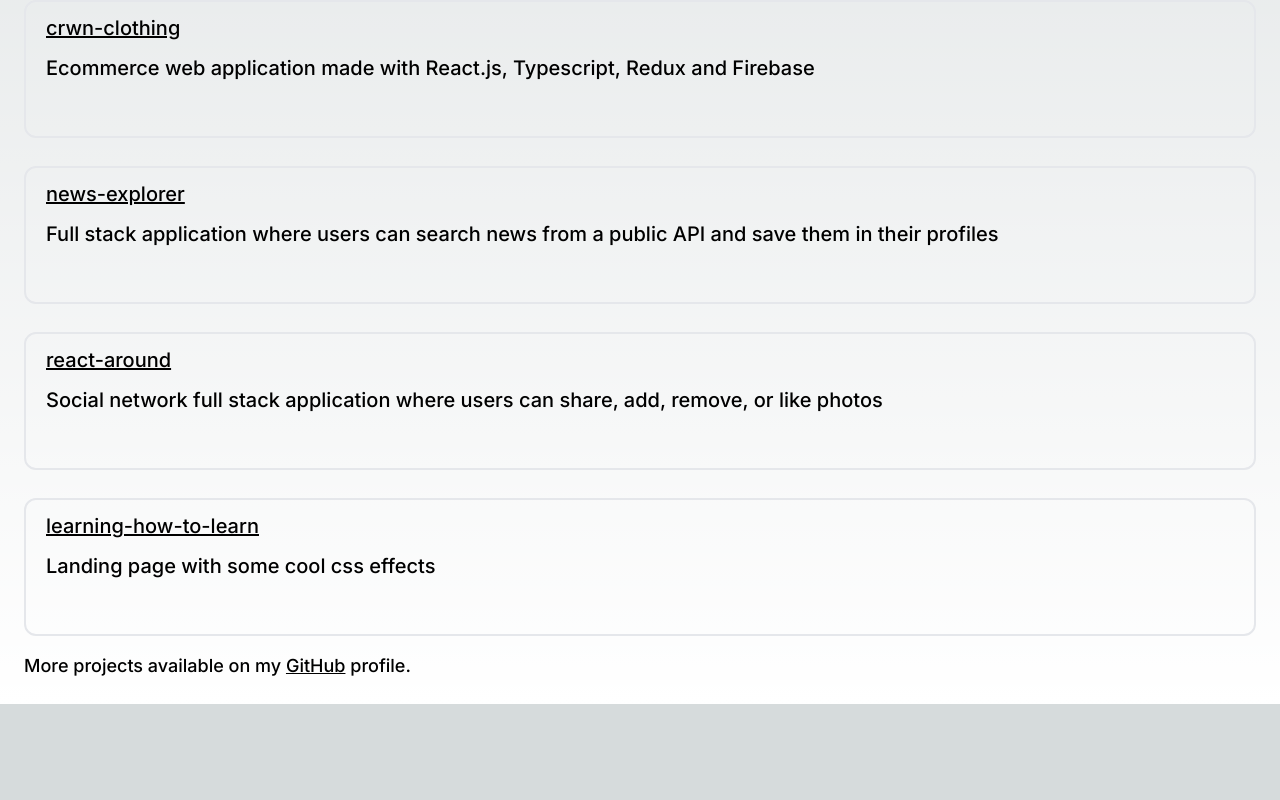
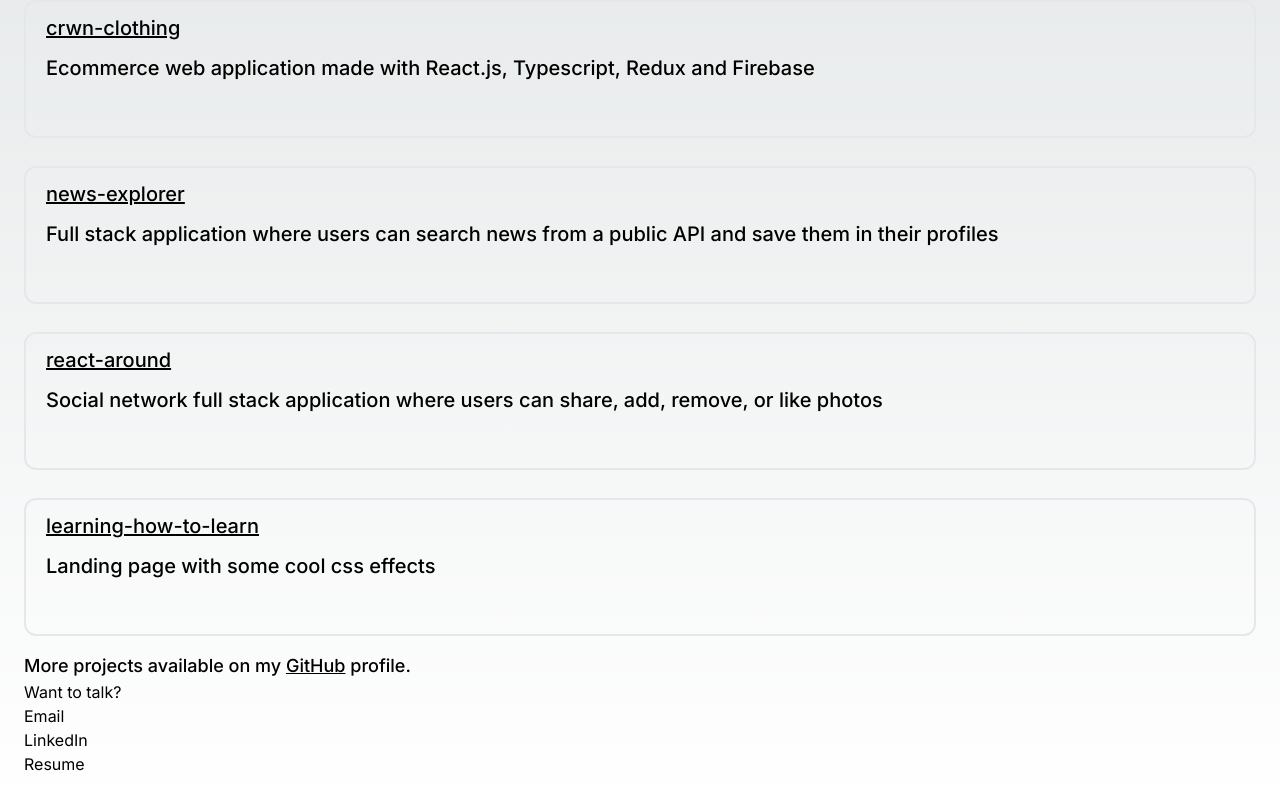
Before and after one commit to timothyrusso/personal-website-next, a Next.js app: page / in a window 1280 px wide. Shown: the part 676-1476 px from the top of the page. Before the commit the page ends 1380 px from the top, so only its background shows below. Built offline with nearby package versions, Linux system fonts and the light colour scheme.

Commit message:
feat: create Footer folder

```diff
--- a/app/page.tsx
+++ b/app/page.tsx
@@ -1,6 +1,7 @@
 import { Title } from '@/components/Title/Title';
 import { Description } from '@/components/Description/Description';
 import { ProjectsGrid } from '@/components/ProjectsGrid/ProjectsGrid';
+import { Footer } from '@/components/Footer/Footer';
 
 export default function Home() {
   return (
@@ -8,6 +9,7 @@ export default function Home() {
       <Title />
       <Description />
       <ProjectsGrid />
+      <Footer />
     </main>
   );
 }
--- /dev/null
+++ b/components/Footer/Footer.tsx
@@ -0,0 +1,28 @@
+export const Footer = () => {
+  return (
+    <footer>
+      <h2>Want to talk?</h2>
+      <ul>
+        <li>
+          <a href="mailto:russotimothy@live.it">Email</a>
+        </li>
+        <li>
+          <a
+            href="https://www.linkedin.com/in/russotimothysoftwareengineer/"
+            target="_blank"
+          >
+            LinkedIn
+          </a>
+        </li>
+        <li>
+          <a
+            href="https://docs.google.com/document/d/1cNIQyn6GO5usEu9Hs_lQVgJPxMxgYiiw5ZGZX69TjqI/edit"
+            target="_blank"
+          >
+            Resume
+          </a>
+        </li>
+      </ul>
+    </footer>
+  );
+};
```
